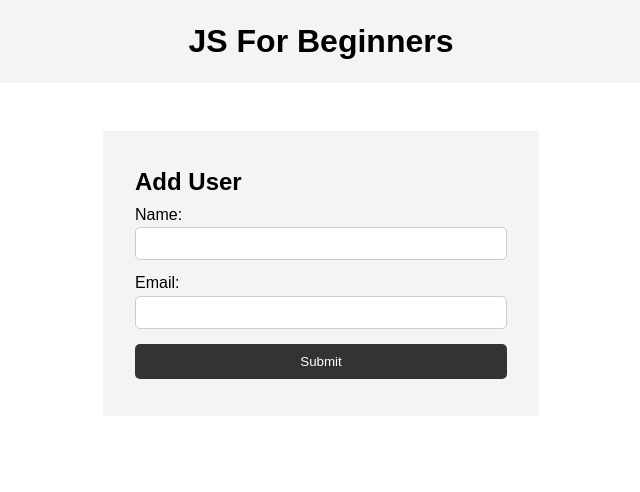
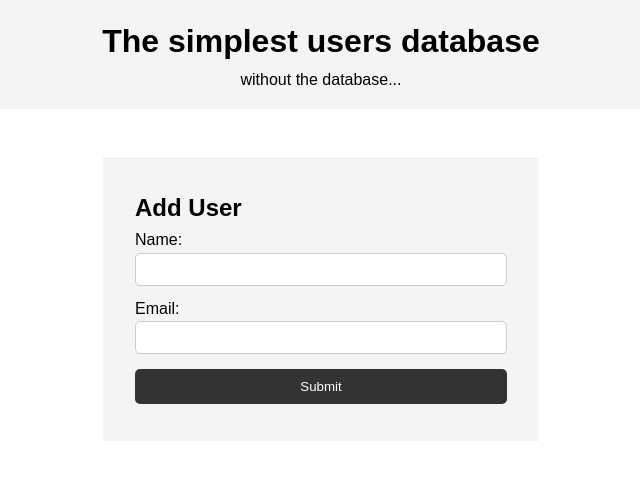
Before and after one commit to divyanshgandhi/web_usersJS, a plain HTML site: page index.html in a window 1280 px wide. Shown: the whole page, without its empty margins (319-959 px from the left). Drawn offline with Linux system fonts and the light colour scheme.

Commit message:
Editted title and header of index.html

```diff
--- a/index.html
+++ b/index.html
@@ -4,12 +4,13 @@
     <meta charset="UTF-8" />
     <meta name="viewport" content="width=device-width, initial-scale=1.0" />
     <meta http-equiv="X-UA-Compatible" content="ie=edge" />
-    <title>JS For Beginners</title>
+    <title>JS Users Admin Panel</title>
     <link rel="stylesheet" href="style.css">
   </head>
   <body>
     <header>
-      <h1>JS For Beginners</h1>
+      <h1>The simplest users database</h1>
+      <p>without the database...</p>
     </header>
 
     <section class="container">
```
